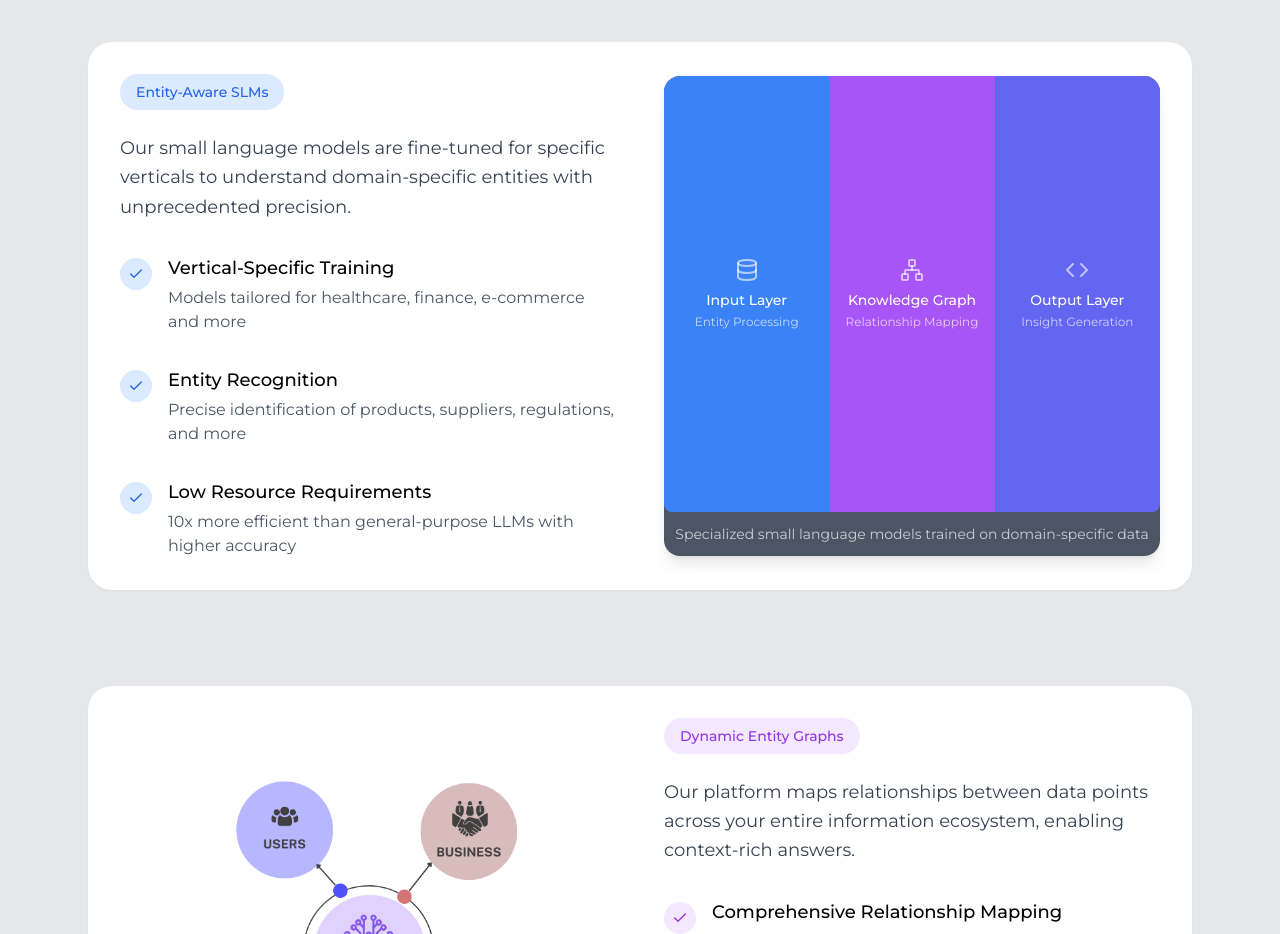
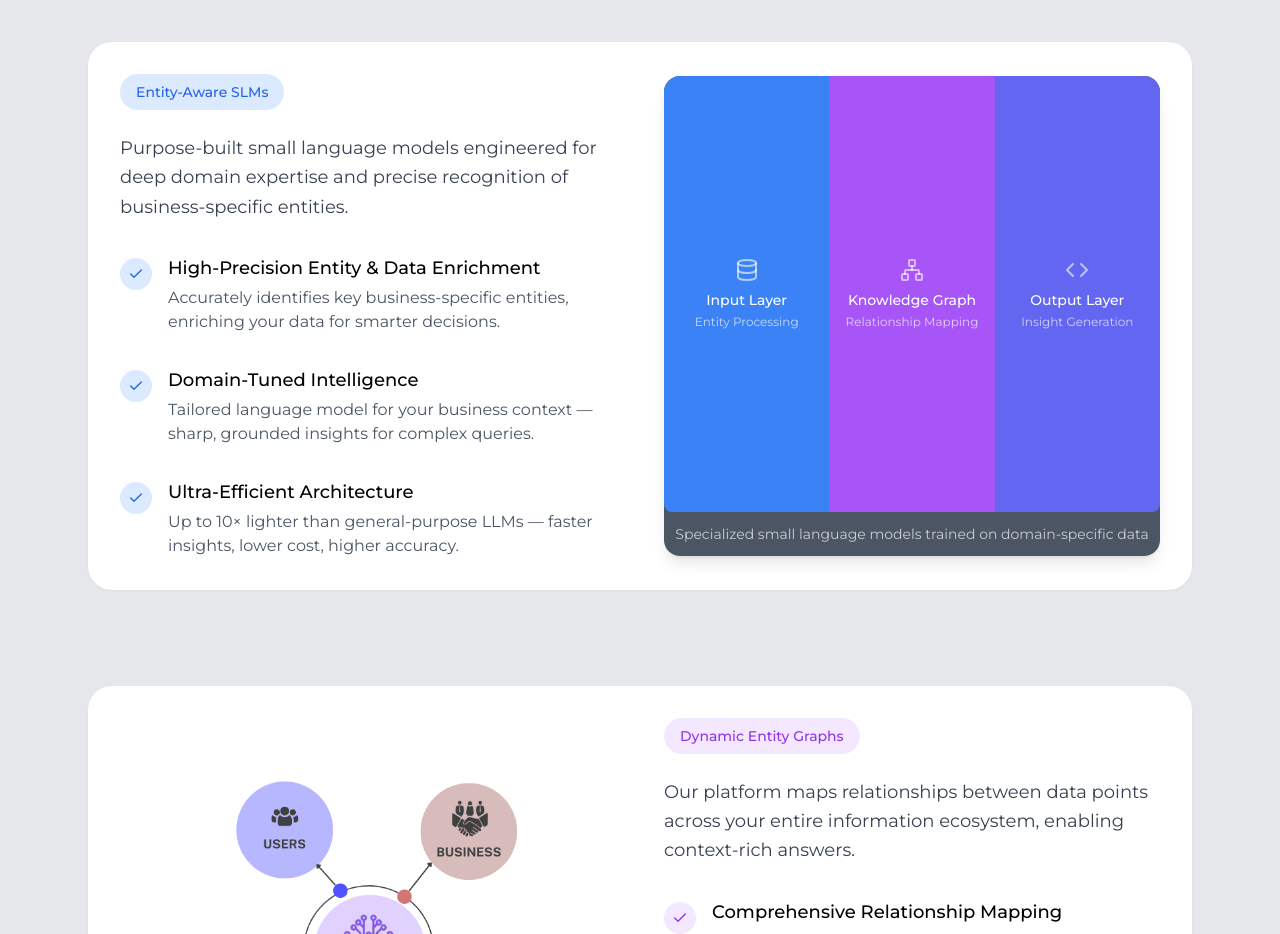
Before and after one commit to Aadey-Shah-Gika/GiKA-Landing-Page, a Next.js app: page / in a window 1280 px wide. Shown: the part 2720-3654 px from the top of the page. Built offline with nearby package versions, Linux system fonts and the light colour scheme.

Commit message:
Changed SLM(About) Content

```diff
--- a/app/(landing)/page.tsx
+++ b/app/(landing)/page.tsx
@@ -874,19 +874,19 @@ const EntityGraphVisualization: React.FC = () => {
 const SLMTechnologySection: React.FC = () => {
   const features: TechFeature[] = [
     {
-      title: "Vertical-Specific Training",
+      title: "High-Precision Entity & Data Enrichment",
       description:
-        "Models tailored for healthcare, finance, e-commerce and more",
+        "Accurately identifies key business-specific entities, enriching your data for smarter decisions.",
     },
     {
-      title: "Entity Recognition",
+      title: "Domain-Tuned Intelligence",
       description:
-        "Precise identification of products, suppliers, regulations, and more",
+        "Tailored language model for your business context — sharp, grounded insights for complex queries.",
     },
     {
-      title: "Low Resource Requirements",
+      title: "Ultra-Efficient Architecture",
       description:
-        "10x more efficient than general-purpose LLMs with higher accuracy",
+        "Up to 10× lighter than general-purpose LLMs — faster insights, lower cost, higher accuracy.",
     },
   ];
 
@@ -897,8 +897,8 @@ const SLMTechnologySection: React.FC = () => {
           <div>
             <Badge color="blue">Entity-Aware SLMs</Badge>
             <p className="text-gray-700 mb-8 text-lg leading-relaxed">
-              Our small language models are fine-tuned for specific verticals to
-              understand domain-specific entities with unprecedented precision.
+              Purpose-built small language models engineered for deep domain
+              expertise and precise recognition of business-specific entities.
             </p>
             <div className="space-y-8">
               {features.map((feature, index) => (
```
